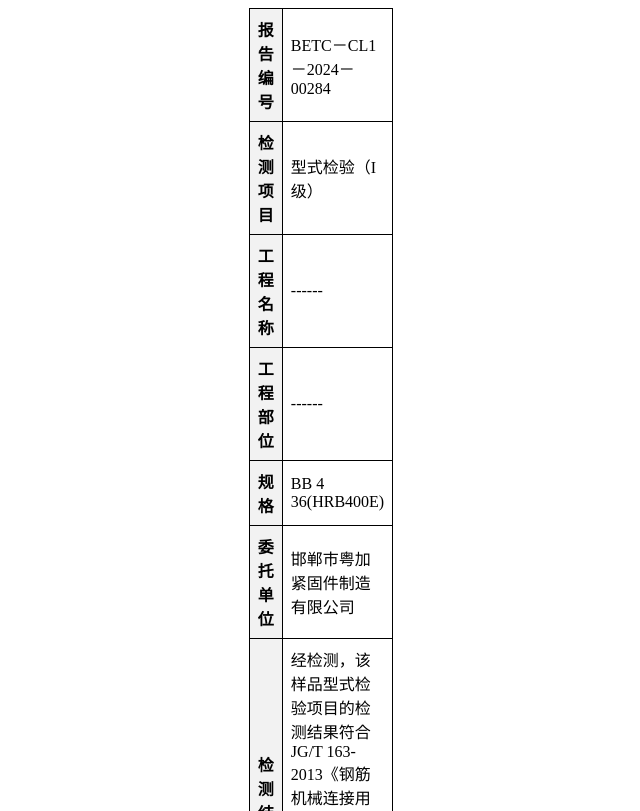
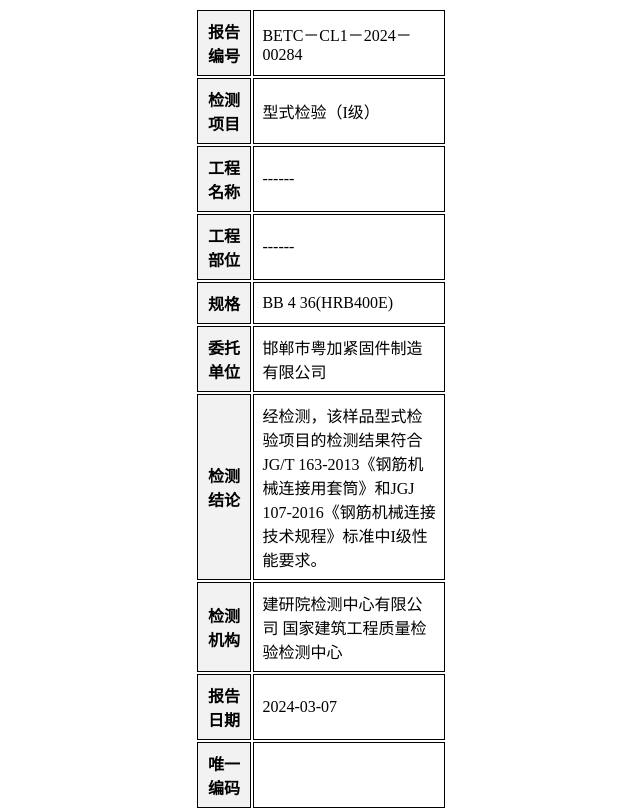
Before and after one commit to TBWYX123/TB, a plain HTML site: page try_2.html in a window 1280 px wide. Shown: the top 811 px of the page, without its empty margins (319-959 px from the left). Drawn offline with Linux system fonts and the light colour scheme.

Commit message:
Update try_2.html

```diff
--- a/try_2.html
+++ b/try_2.html
@@ -6,7 +6,8 @@
     <title>标签</title>
     <style>
         table {
-            width: 10%; /* 表格宽度调整为100% */
+            width: 20%; /* 表格宽度调整为100% */
+            height: 50%
             border-collapse: collapse; /* 合并边框 */
             margin: 0 auto; /* 表格居中 */
         }
```
